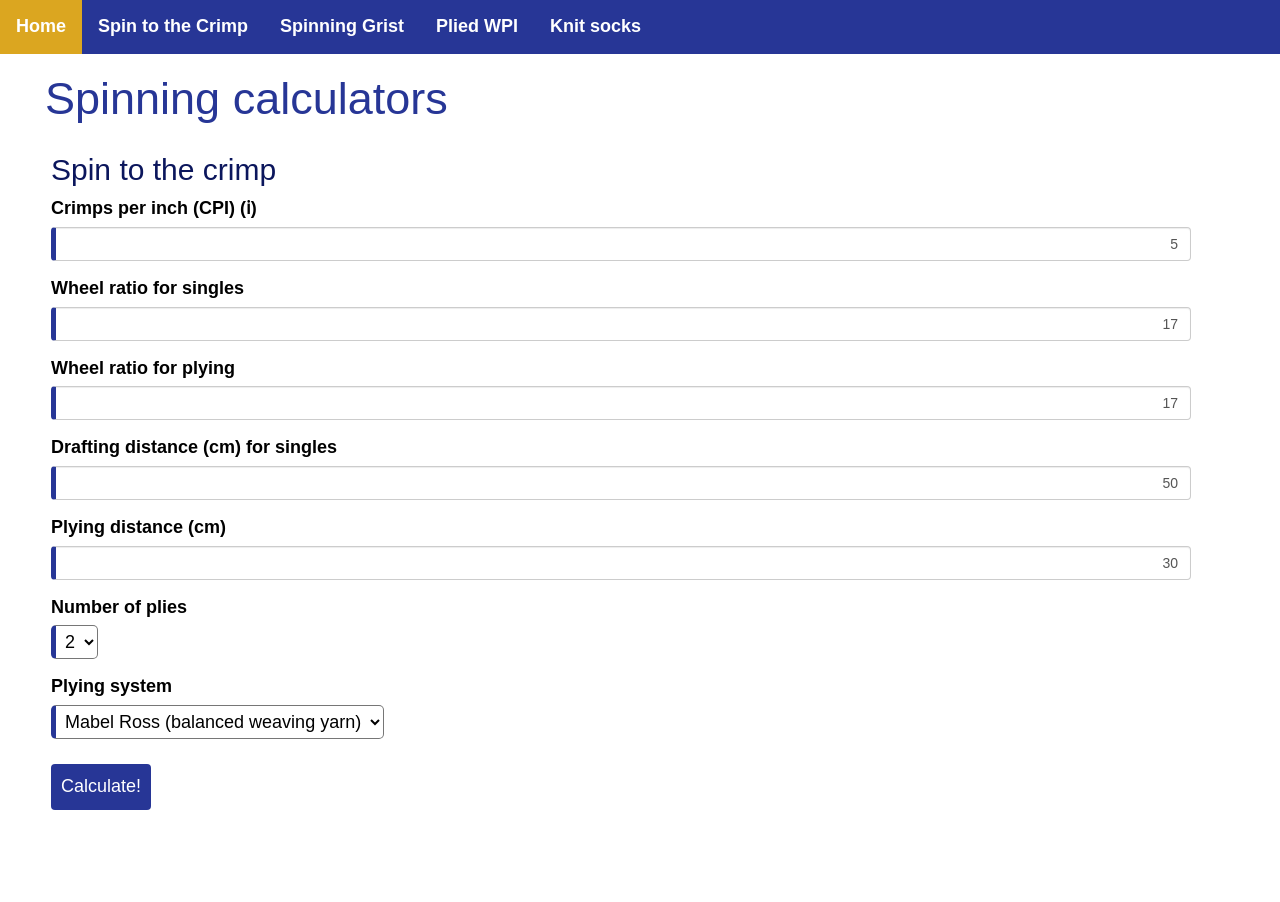
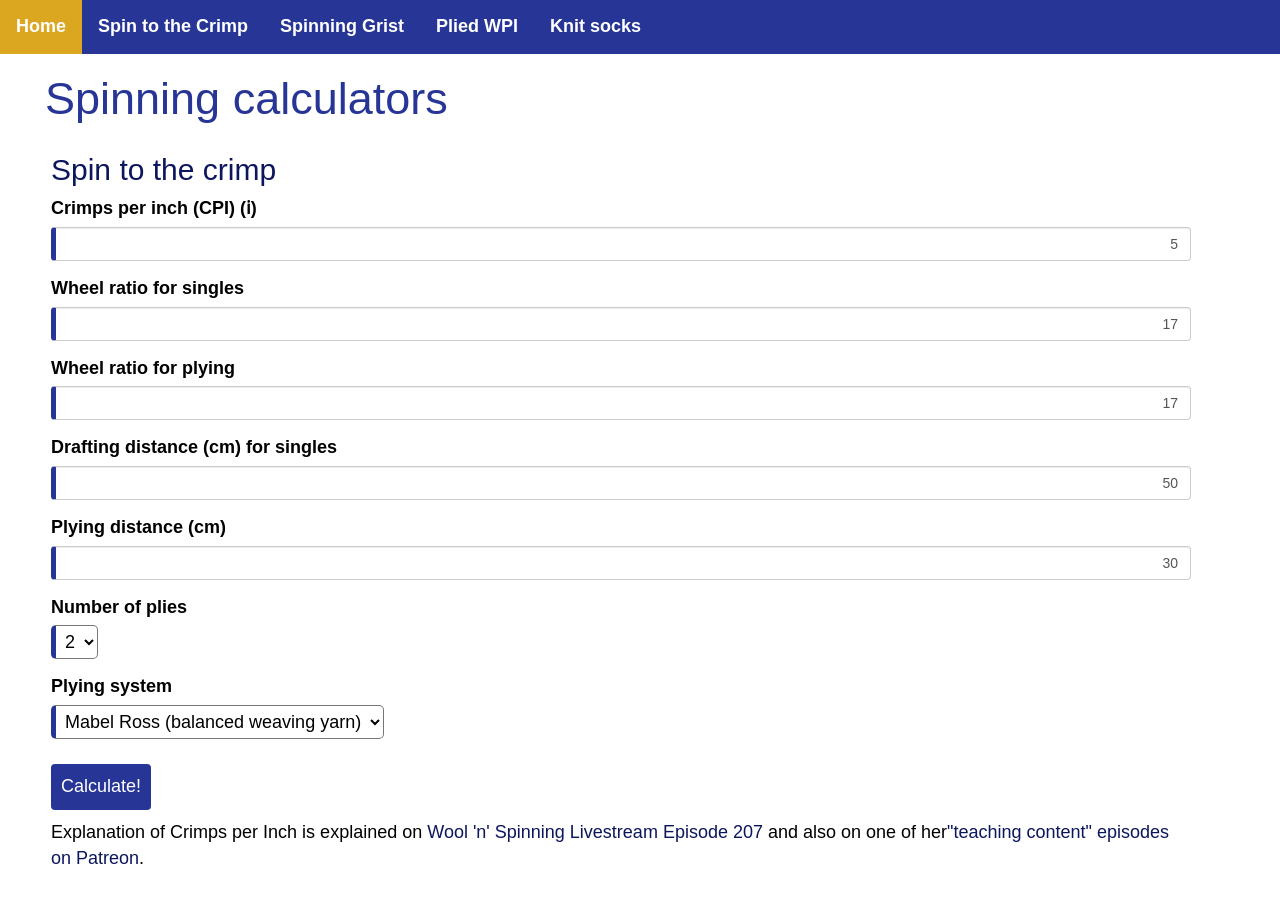
Before and after one commit to EvelineV/spinning, an Angular app: page /spin-to-crimp in a window 1280 px wide. Shown: the top 902 px of the page. Built offline with nearby package versions, Linux system fonts and the light colour scheme.

Commit message:
sources to CPI calc

```diff
--- a/src/app/spin-to-crimp/spin-to-crimp.component.html
+++ b/src/app/spin-to-crimp/spin-to-crimp.component.html
@@ -65,4 +65,8 @@
         <i>These values do not update automatically. If you change input values, please press the "calculate" button
             again.</i>
     </p>
+
+    <p>
+        Explanation of Crimps per Inch is explained on <a href="https://www.youtube.com/watch?v=KOLCEYHZZUs">Wool 'n' Spinning Livestream Episode 207</a> and also on one of her<a href="https://www.patreon.com/posts/spinning-purls-61296606">"teaching content" episodes on Patreon</a>.
+    </p>
 </div>
```
